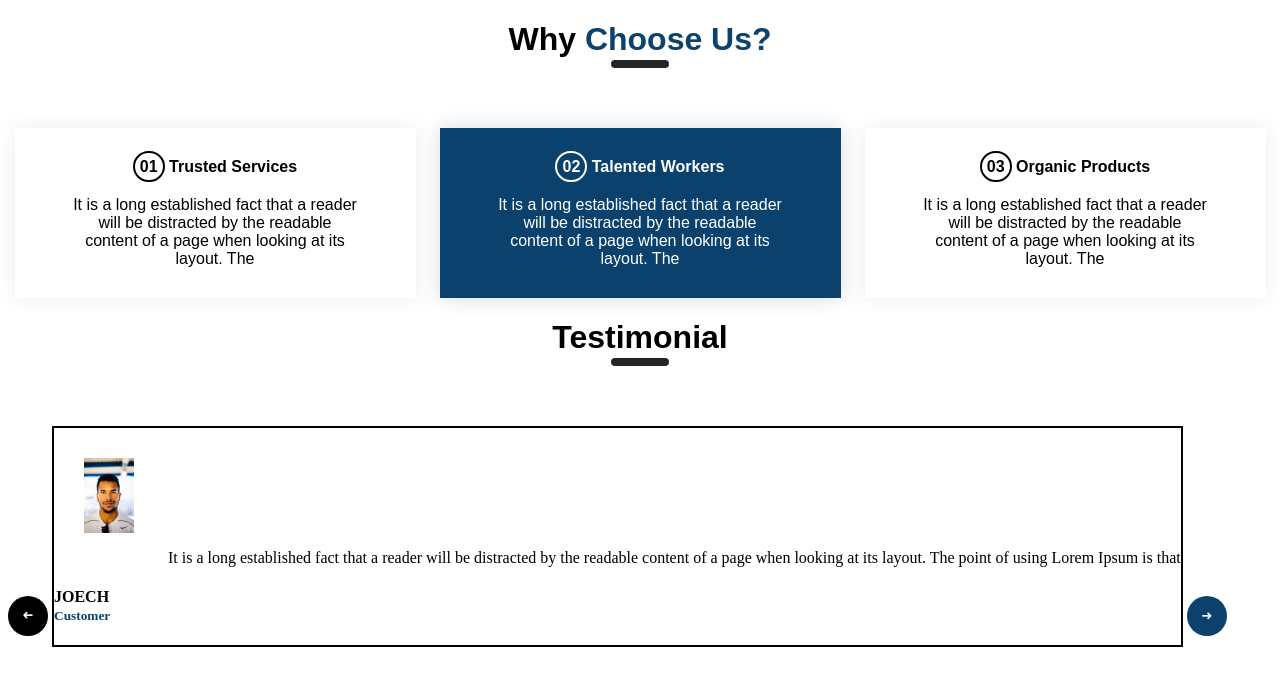
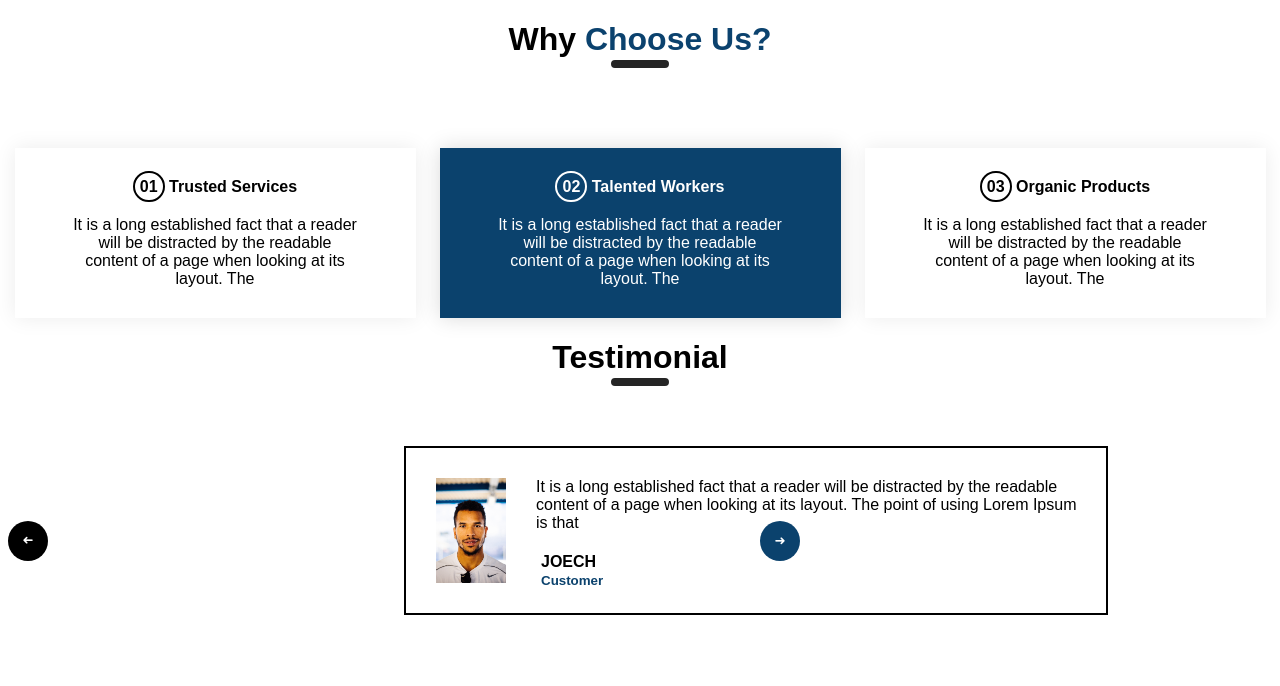
Before and after one commit to smulkernis/MenulioGrybai, a plain HTML site: page pages/page3/index.html in a window 1280 px wide. Drawn offline with Linux system fonts and the light colour scheme.

Commit message:
corrected css

```diff
--- a/pages/page3/css/style.css
+++ b/pages/page3/css/style.css
@@ -22,6 +22,7 @@ hr{
     font-family: Arial, Helvetica, sans-serif;
     padding: 30px;
     margin-right: 20px;
+    margin-top: 20px;
 }
 .II
 {
@@ -33,6 +34,7 @@ hr{
     font-family: Arial, Helvetica, sans-serif;
     padding: 30px;
     margin-right: 20px;
+    margin-top: 20px;
 }
 .III
 {
@@ -42,6 +44,7 @@ hr{
     background-color: rgb(255, 255, 255);
     font-family: Arial, Helvetica, sans-serif;
     padding: 30px;
+    margin-top: 20px;
 }
 .oi{
     border: 2px solid rgb(0, 0, 0);
@@ -68,13 +71,27 @@ button{
     border-radius: 50px;
     background-color: rgb(0, 0, 0);
     color: white;
-    display: inline-block;
+    position: relative;
+    bottom: 40px;
+
 }
 .joech{
     display: inline-block;
     border: 2px solid;
+    height: auto;
+    width: 700px;
+    font-family: Arial, Helvetica, sans-serif;
+    display: inline-block;
+    transform: translateX(50%);
 }
 .joech img {
-    width: 50px;
+    width: 70px;
     margin: 30px;
+    float: left;
 }
+.tx{
+    padding-top: 30px;
+}
+h4{
+    margin-left: 135px;
+}
--- a/pages/page3/index.html
+++ b/pages/page3/index.html
@@ -44,9 +44,9 @@
     <button style="rotate: 180deg;"> &#10140; </button>
     <div class="joech">
         <img src="img/joeshHQ.png">
-        It is a long established fact that a reader will be distracted by the readable
-        content of a page when looking at its layout. The point of using Lorem Ipsum
-        is that
+        <div class="tx">It is a long established fact that a reader will be distracted by the readable <br>
+        content of a page when looking at its layout. The point of using Lorem Ipsum <br>
+        is that</div>
         <h4>JOECH <br><small style="color: rgb(11, 66, 109);">Customer</small></h4>
     </div>
     <button style="background-color: rgb(11, 66, 109);">&#10140;</button>
```
